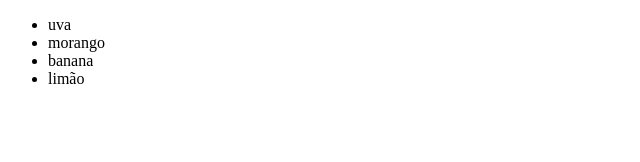
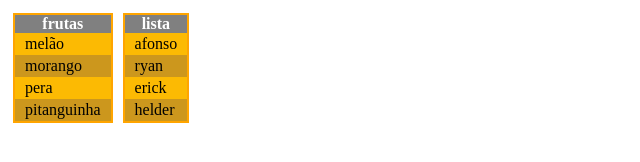
Before and after one commit to everson296/aulas-front-senai, a plain HTML site: page aula_4/index.html in a window 1280 px wide. Shown: the whole page, without its empty margins (0-640 px from the left). Drawn offline with Linux system fonts and the light colour scheme.

Commit message:
aulas de javascript

```diff
--- a/aula 4/style.css
+++ /dev/null
@@ -1,34 +0,0 @@
-.container{
-    display: flex;
-    flex-wrap: wrap;
-}
-
-.card{
-    border: 2px solid orange;
-    margin: 5px;
-}
-
-.card-title{
-    background-color: gray;
-    color: #fff;
-    text-align: center;
-    font-weight: bold;
-}
-
-li{
-    padding: 2px 10px;
-}
-
-ul{
-    list-style-type: none;
-    margin: 0px;
-    padding: 0px;
-}
-
-.card-body li:nth-child(odd){
-    background-color:#fcba03;
-}
-
-.card-body li:nth-child(even){
-    background-color:#cc971d;
-}
--- a/aula_4/index.html
+++ b/aula_4/index.html
@@ -8,20 +8,7 @@
 
     </head>
     <body>
-
-        <div class="container">
-            <div class="card">
-                <div class="card-title"></div>
-                <div class="card-body">
-                    <ul>
-                        <li>uva</li>
-                        <li>morango</li>
-                        <li>banana</li>
-                        <li>limão</li>
-                    </ul>
-                </div>
-            </div>
-        </div>
+       <div class="container"></div>
 
 
         <script src="script.js"></script>
--- a/aula_4/script.js
+++ b/aula_4/script.js
@@ -0,0 +1,56 @@
+"use strict";
+
+// const card = () => {
+//     return `
+//     <div class="container">
+//         <div class="card">
+//             <div class="card-title">Frutas</div>
+//             <div class="card-body">
+//                 <ul>
+//                     <li>uva</li>
+//                     <li>morango</li>
+//                     <li>banana</li>
+//                     <li>limão</li>
+//                 </ul>
+//             </div>
+//         </div>
+//     </div>`
+// }
+
+// const $container = document.querySelector('.container');
+// $container.InnerHTML = card();
+
+// mostra as divs sem estar la no html
+//  const $div = document.createElement('div');
+//  $div.innerHTML = card();
+//  $container.appendChild($div);
+
+//  const $div2 = document.createElement('div');
+//  $div2.innerHTML = card();
+//  $container.appendChild($div2);
+
+const frutas = ['melão', 'morango', 'pera', 'pitanguinha'];
+const clientes = ['afonso', 'ryan', 'erick', 'helder'];
+
+
+const card = ( arr, titulo="lista" ) => {
+    const $card = document.createElement('div');
+    $card.classList.add ('card');
+
+    const elementos = arr.join("</li><li>");
+
+    $card.innerHTML=`
+
+            <div class="card-title">${titulo}</div>
+            <div class="card-body">
+                <ul>
+                    <li> ${elementos}</li>
+                </ul>
+            </div>`;
+
+    return $card;
+}
+
+const $container = document.querySelector('.container');
+$container.appendChild(card( frutas, "frutas"));
+$container.appendChild(card( clientes, ));
--- a/aula_4/style.css
+++ b/aula_4/style.css
@@ -0,0 +1,34 @@
+.container{
+    display: flex;
+    flex-wrap: wrap;
+}
+
+.card{
+    border: 2px solid orange;
+    margin: 5px;
+}
+
+.card-title{
+    background-color: gray;
+    color: #fff;
+    text-align: center;
+    font-weight: bold;
+}
+
+li{
+    padding: 2px 10px;
+}
+
+ul{
+    list-style-type: none;
+    margin: 0px;
+    padding: 0px;
+}
+
+.card-body li:nth-child(odd){
+    background-color:#fcba03;
+}
+
+.card-body li:nth-child(even){
+    background-color:#cc971d;
+}
```
Also changed, not shown: aula 4/index.html (deleted, +0 -16 lines), aula 4/script.js (deleted, +0 -56 lines).
